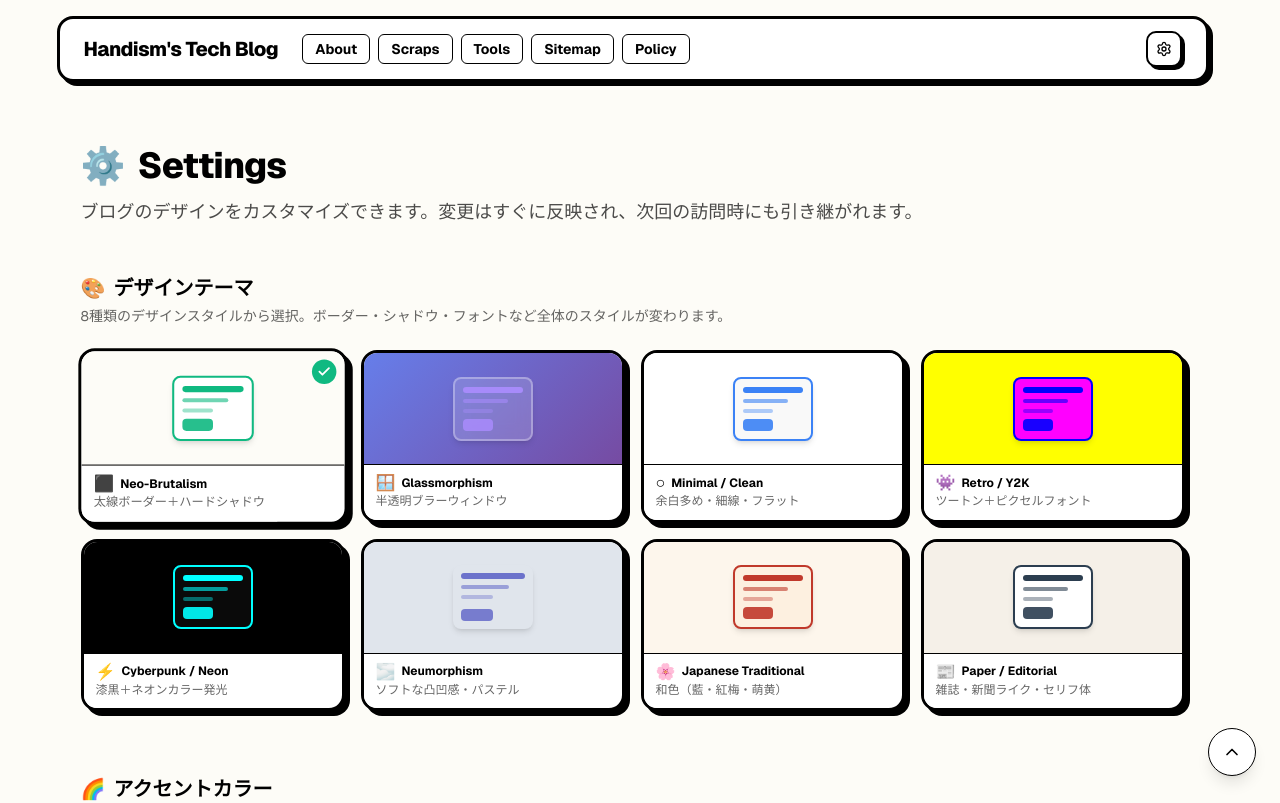
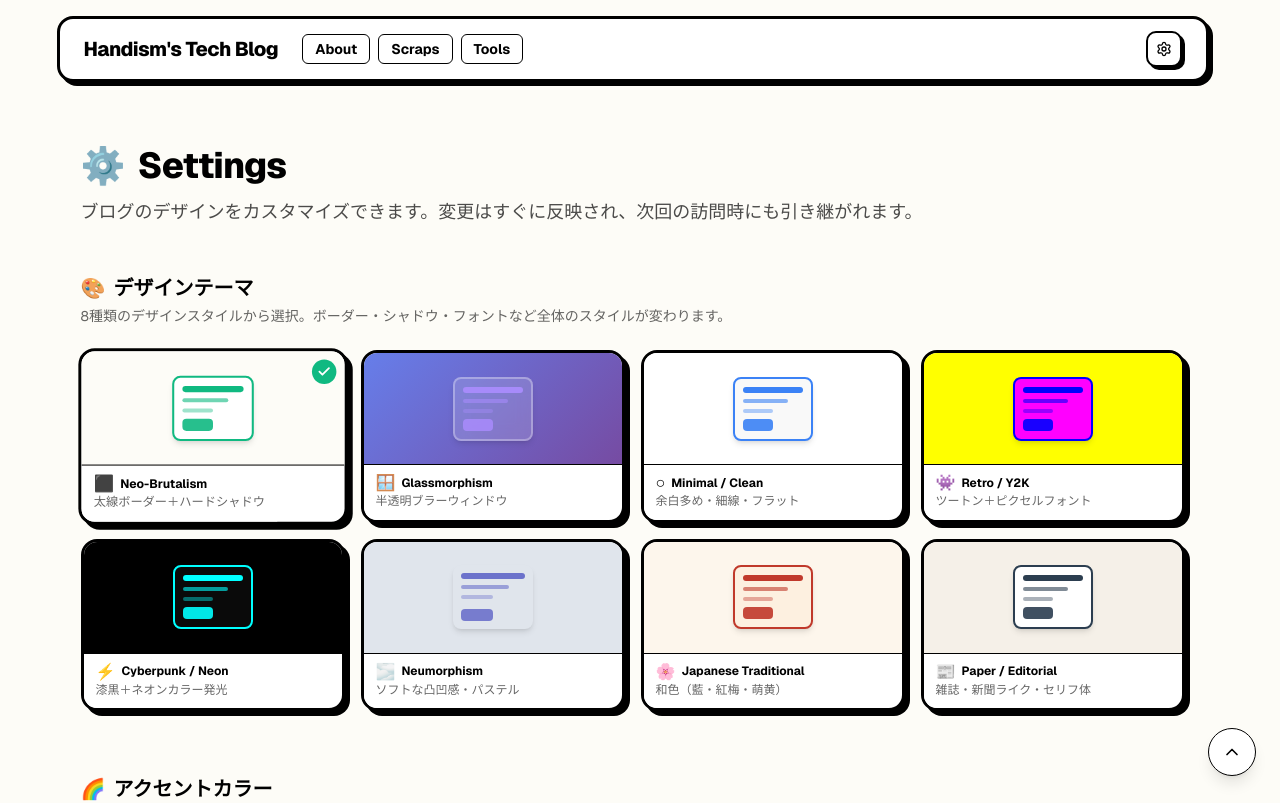
Before and after one commit to handism/handism.github.io, a Next.js app: page /settings in a window 1280 px wide. Shown: the top 803 px of the page. Built offline with nearby package versions, Linux system fonts and the light colour scheme.

Commit message:
refactor: remove sitemap and privacy policy links from header navigation

```diff
--- a/src/components/Header.tsx
+++ b/src/components/Header.tsx
@@ -57,18 +57,6 @@ export default function Header() {
               >
                 Tools
               </Link>
-              <Link
-                href="/sitemap"
-                className="px-3 py-1 border border-border rounded-md font-bold hover:-translate-x-0.5 hover:-translate-y-0.5 hover:shadow-[2px_2px_0px_0px_var(--border)] dark:hover:shadow-[2px_2px_0px_0px_var(--accent)] active:translate-x-0 active:translate-y-0 active:shadow-none transition-all shrink-0"
-              >
-                Sitemap
-              </Link>
-              <Link
-                href="/privacy-policy"
-                className="px-3 py-1 border border-border rounded-md font-bold hover:-translate-x-0.5 hover:-translate-y-0.5 hover:shadow-[2px_2px_0px_0px_var(--border)] dark:hover:shadow-[2px_2px_0px_0px_var(--accent)] active:translate-x-0 active:translate-y-0 active:shadow-none transition-all shrink-0"
-              >
-                Policy
-              </Link>
             </nav>
           </div>
 
```
